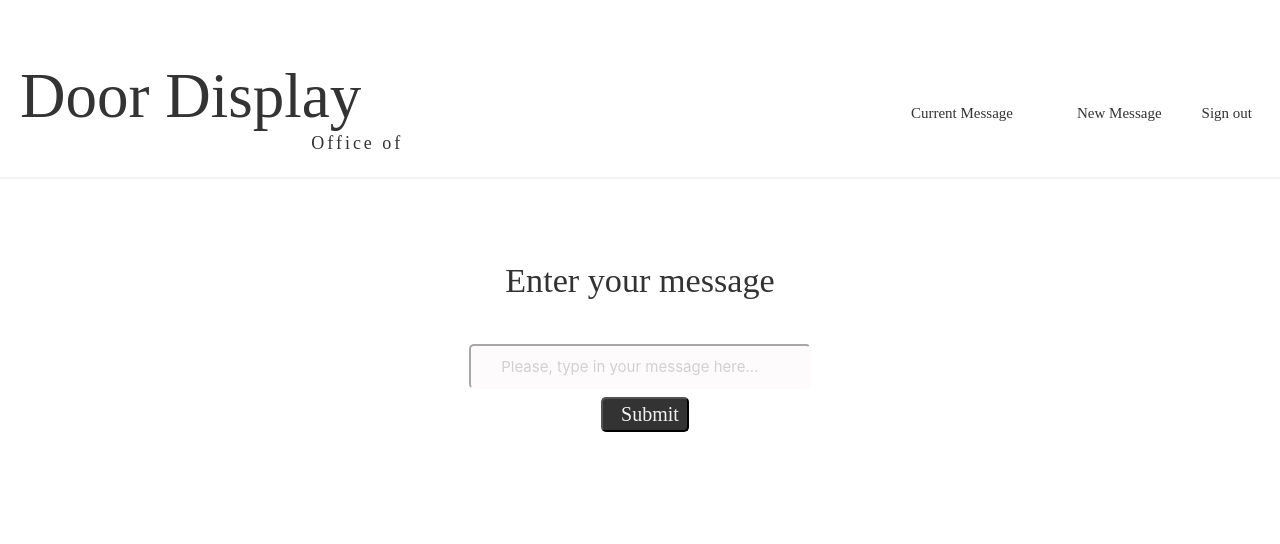
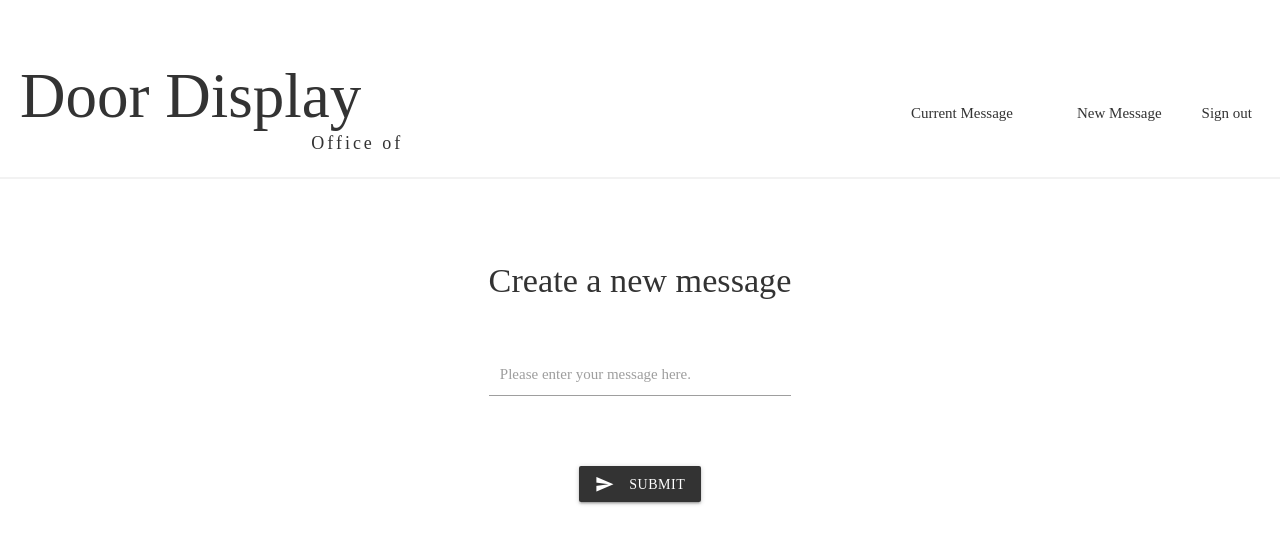
Before and after one commit to johanssoncfrida/II1302, a React (Create React App) app: page /newmessage in a window 1280 px wide. Shown: the top 544 px of the page. Built offline with nearby package versions, Linux system fonts and the light colour scheme; no server answers; the database is empty; sample sign-in values are in the browser's storage.

Commit message:
Added react-materialize

```diff
--- a/package.json
+++ b/package.json
@@ -7,9 +7,10 @@
     "@testing-library/react": "^11.2.6",
     "@testing-library/user-event": "^12.8.3",
     "firebase": "^8.4.1",
-    "materialize-css": "^1.0.0",
+    "materialize-css": "^1.0.0-rc.2",
     "react": "^17.0.2",
     "react-dom": "^17.0.2",
+    "react-materialize": "^3.9.8",
     "react-redux": "^7.2.3",
     "react-redux-firebase": "^3.10.0",
     "react-router-dom": "^5.2.0",
--- a/src/views/currentMessageView.js
+++ b/src/views/currentMessageView.js
@@ -6,12 +6,21 @@ const CurrentMessageView = ({ currentMessage }) => {
       <div className="row">
         <div className="col l6 offset-l3 valign">
           <h4>Current Message</h4>
+          <br />
+
             <div className="card">
               <div className="card-content">
                 <p>{currentMessage}</p>
               </div>
             </div>
-          <NavLink to="/newmessage" className="MessageButton" id = "currentMessageBtn"> New Message <i className="material-icons left white-text">create</i></NavLink>
+            <br />
+
+            <button className="btn">
+              <NavLink to="/newmessage" className="white-text">
+                <i class="material-icons white-text left">create</i>New message
+              </NavLink>
+            </button>
+
         </div>
       </div>
     </div>
--- a/src/views/newMessageView.js
+++ b/src/views/newMessageView.js
@@ -1,44 +1,30 @@
 import { NavLink } from "react-router-dom";
+import 'materialize-css';
+import { Textarea, Icon, Button } from 'react-materialize';
 
 
 const NewMessageView = ({handleChange, handleSubmit}) => {
     return (
         <div id = "newMessage">
 
-      <h4 className="header-message">
-        Enter your message
-      </h4>
+        <h4 className="header-message">Create a new message</h4>
         <br />
 
-      <div >
+        <div>
             <form >
-        <div className = "inputarea">
-          <input
-            className = "inputfield"
-            placeholder="Please, type in your message here..."
-            type="message"
-            maxLength="30"
-            onChange={(e) => handleChange(e)}
-          />
+                <div className = "inputarea" onChange={(e) => handleChange(e)}>
+                    <Textarea data-length={20} id="Textarea-12" label="Please enter your message here."/>
+                    <br />
+                </div>
 
-        <button className="MessageButton" onClick={(e) => handleSubmit(e)}>
-          <NavLink className="MessageButton" to="/currentmessage">
-            Submit
+                <button className="btn" onClick={(e) => handleSubmit(e)}>
+                    <NavLink to="/currentmessage" className="white-text">
+                        <i class="material-icons white-text left">send</i>Submit
                     </NavLink>
                 </button>
+            </form>
         </div>
-      </form>
-      {/* <div id="formcheckbox">
-        <form  action="#">
-          <p>
-            <label>
-              <input type="checkbox"/>
-              <span id="checkboxtext">Save to messages</span>
-            </label>
-          </p>
-        </form>
-      </div> */}
-    </div>
+
         </div>
   );
 };
```
Also changed, not shown: 2 other files (tests, documents, lock files or other folders). Lines whose indentation alone changed are shown as unchanged.
